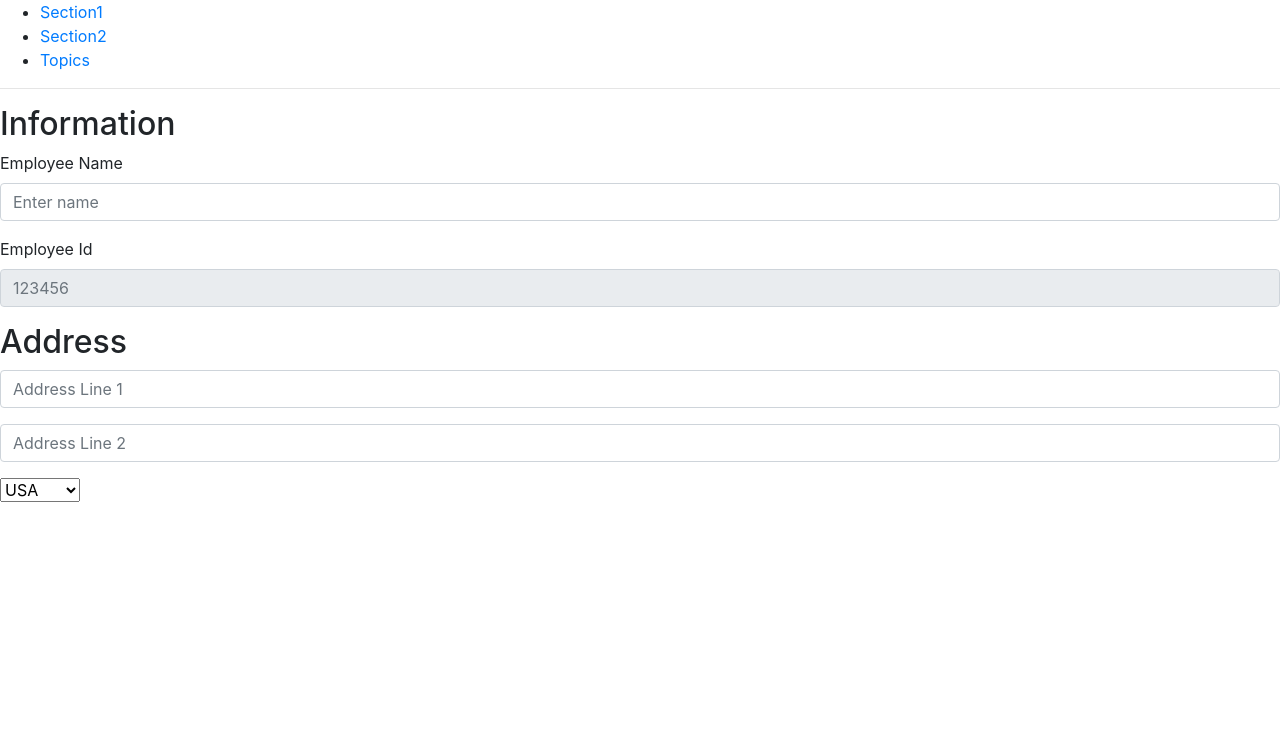
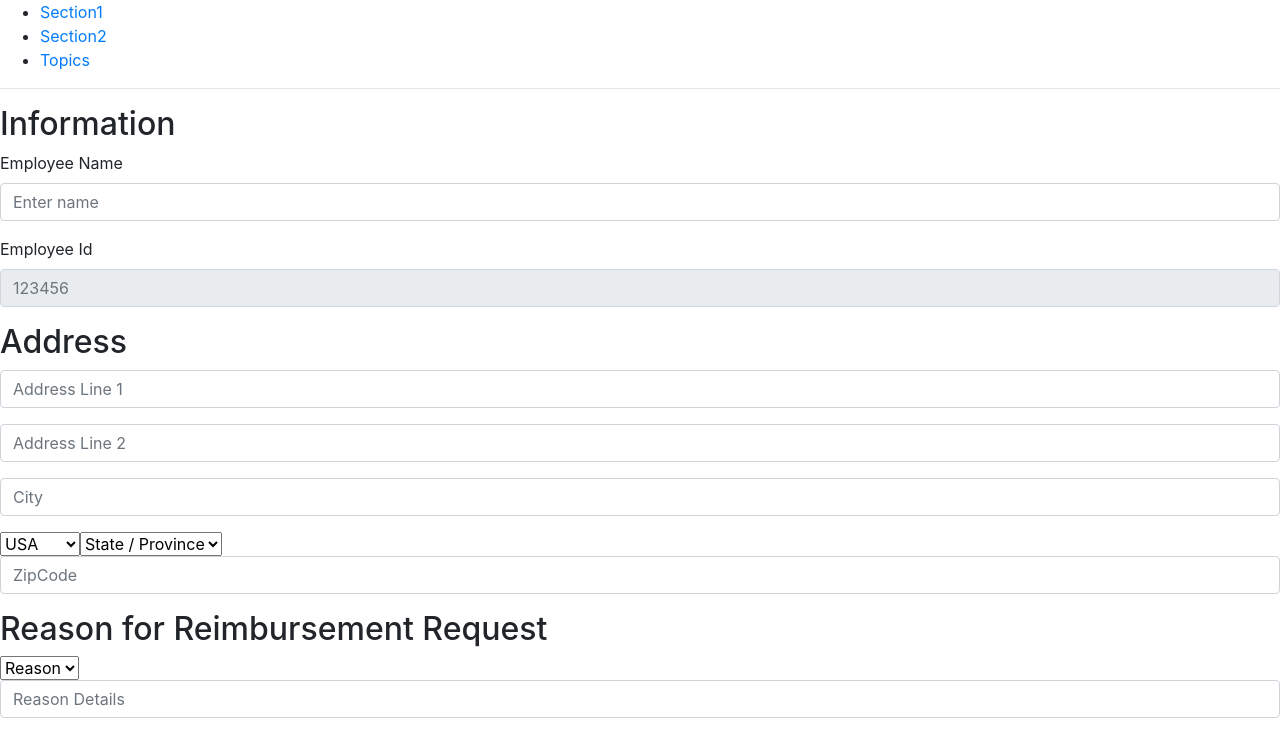
Before and after one commit to hadleymgriffin/PetSmartFrontEnd, a React (Create React App) app in the folder petsmart-frontend/: page /section1 in a window 1280 px wide. Shown: the top 756 px of the page. Built offline with nearby package versions, Linux system fonts and the light colour scheme.

Commit message:
Section 1 input done

```diff
--- a/petsmart-frontend/src/Components/Section1.js
+++ b/petsmart-frontend/src/Components/Section1.js
@@ -4,10 +4,7 @@ import DropdownButton from 'react-bootstrap/DropdownButton'
 import Dropdown from 'react-bootstrap/Dropdown'
 const Section1 = () => (
   <div>
-    <Form>
-        <h2>
-    Information
-  </h2>
+    <h2>Information</h2>
     <Form.Group controlId="formEmployeeName">
       <Form.Label>Employee Name</Form.Label>
       <Form.Control type="text" placeholder="Enter name" />
@@ -17,14 +14,17 @@ const Section1 = () => (
       <Form.Label>Employee Id</Form.Label>
       <Form.Control type="text" placeholder="123456" readonly="readonly" />
     </Form.Group>
-<h2>
-    Address
-  </h2>
+    <h2>Address</h2>
     <Form.Group controlId="formAddress1">
       <Form.Control type="text" placeholder="Address Line 1" />
     </Form.Group>
+
     <Form.Group controlId="formAddress2">
       <Form.Control type="text" placeholder="Address Line 2" />
+    </Form.Group>
+
+    <Form.Group controlId="formCity">
+      <Form.Control type="text" placeholder="City" />
     </Form.Group>
 
     <select>
@@ -32,9 +32,21 @@ const Section1 = () => (
       <option value="CA">Canada</option>
     </select>
 
-  </Form>
+    <select>
+      <option value="State / Province">State / Province</option>
+    </select>
+    <Form.Group controlId="forZipCode">
+      <Form.Control type="text" placeholder="ZipCode" />
+    </Form.Group>
+
+    <h2>Reason for Reimbursement Request</h2>
+    <select>
+      <option value="Reason">Reason</option>
+    </select>
+    <Form.Group controlId="formReasona">
+      <Form.Control type="text" placeholder="Reason Details" />
+    </Form.Group>
   </div>
-)
-
+);
 
 export default Section1
```
Lines whose indentation alone changed are shown as unchanged.
